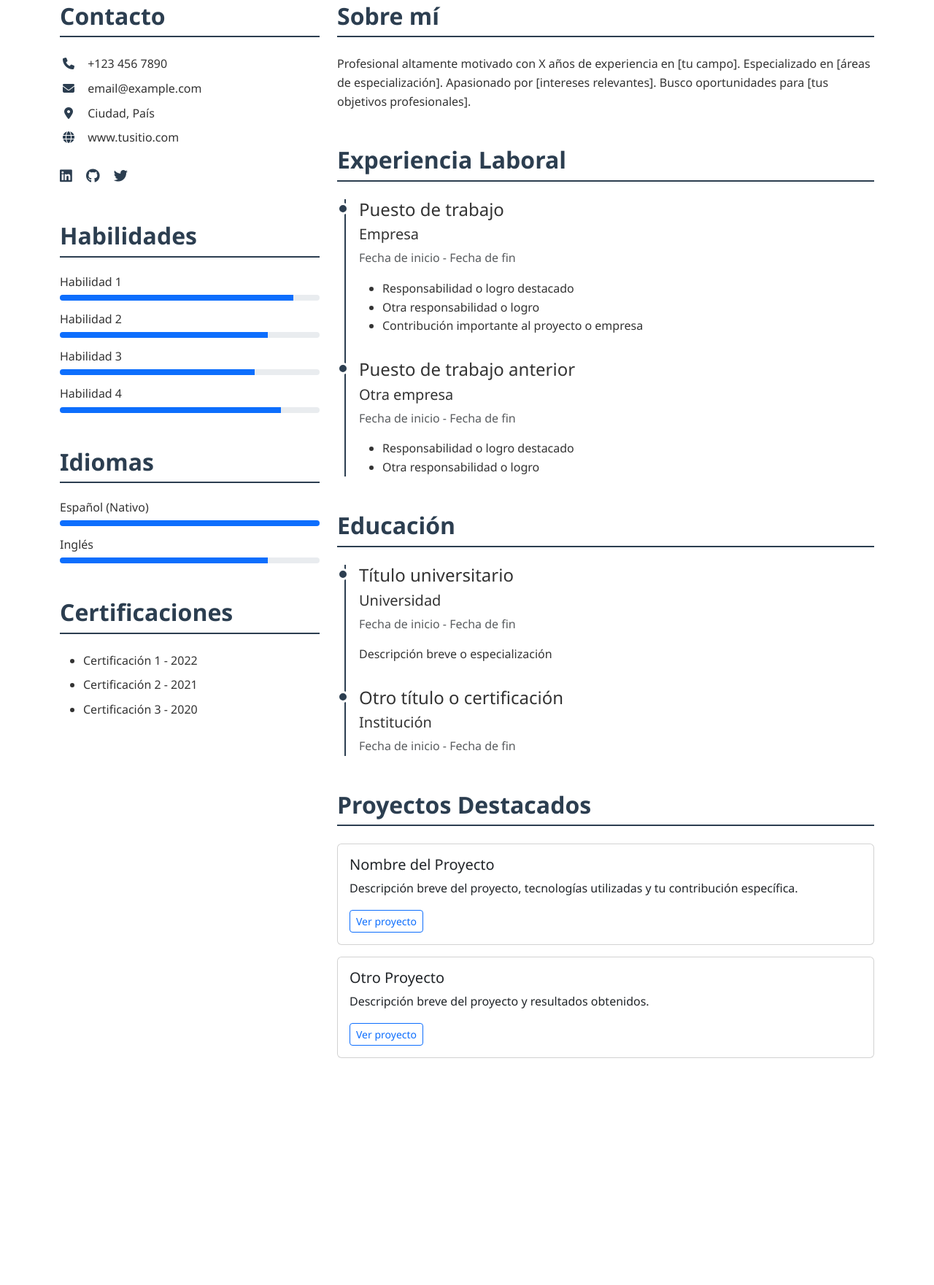
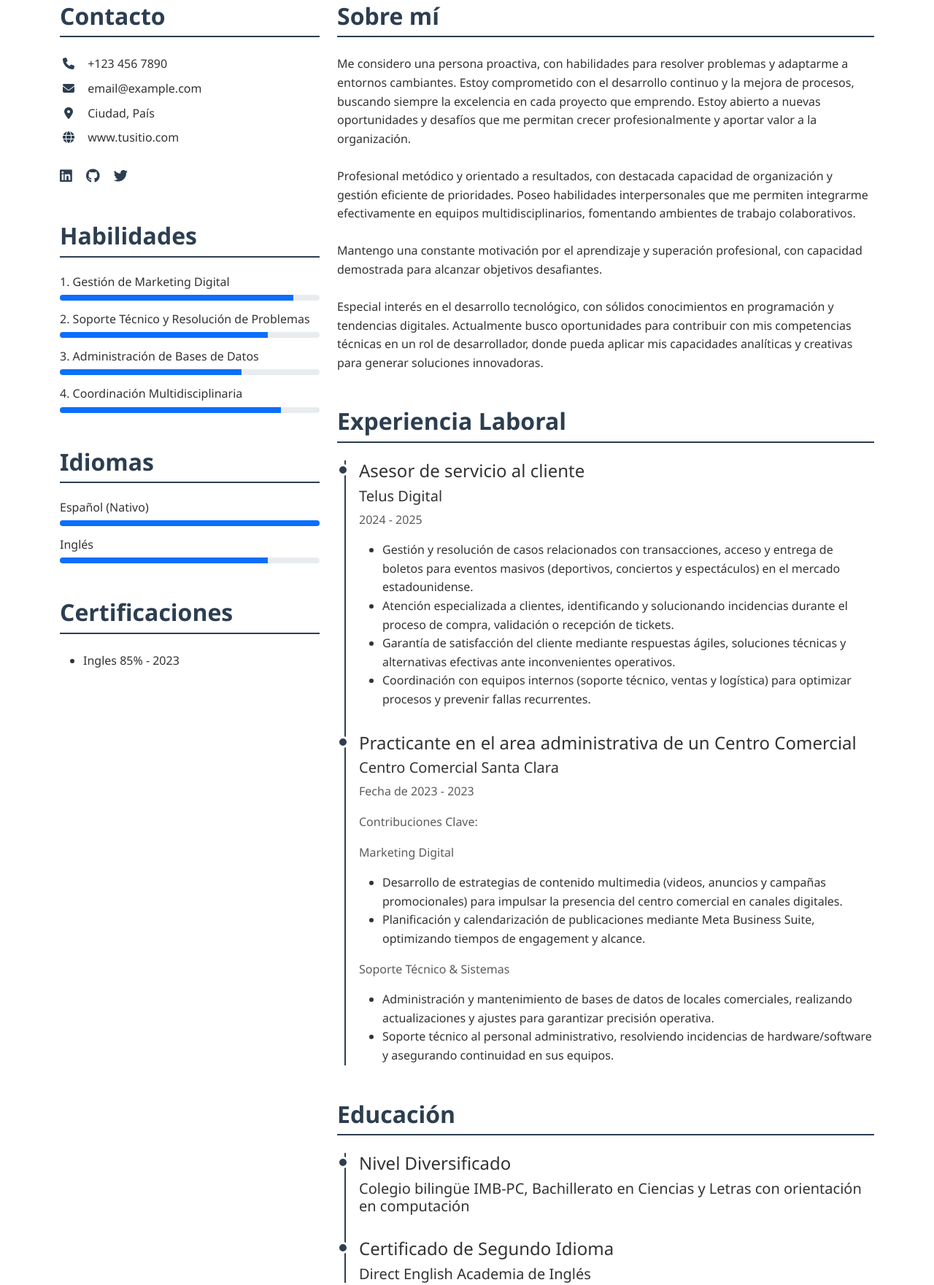
Before and after one commit to N1WDE/n1wde.github.io, a plain HTML site: page index.html in a window 1280 px wide. Shown: the part 363-2124 px from the top of the page at 73% size. Before the commit the page ends 1861 px from the top, so only its background shows below. Drawn offline with nearby package versions, Linux system fonts and the light colour scheme.

Commit message:
Actulización final con el CV completo

```diff
--- a/index.html
+++ b/index.html
@@ -85,7 +85,7 @@
     <!-- Encabezado -->
     <header class="header text-center">
         <div class="container">
-            <img src="https://via.placeholder.com/150" alt="Foto de perfil" class="profile-img mb-3">
+            <img src="img/IMG_9402.JPG" alt="Foto de perfil" class="profile-img mb-3">
             <h1>Edwin Granados</h1>
             <p class="lead">Estudiante universitario</p>
         </div>
@@ -115,25 +115,25 @@
                 <section class="mb-5">
                     <h2 class="section-title">Habilidades</h2>
                     <div class="skill-item">
-                        <h6>Habilidad 1</h6>
+                        <h6>1. Gestión de Marketing Digital</h6>
                         <div class="progress">
                             <div class="progress-bar" role="progressbar" style="width: 90%"></div>
                         </div>
                     </div>
                     <div class="skill-item">
-                        <h6>Habilidad 2</h6>
+                        <h6>2. Soporte Técnico y Resolución de Problemas</h6>
                         <div class="progress">
                             <div class="progress-bar" role="progressbar" style="width: 80%"></div>
                         </div>
                     </div>
                     <div class="skill-item">
-                        <h6>Habilidad 3</h6>
+                        <h6>3. Administración de Bases de Datos</h6>
                         <div class="progress">
-                            <div class="progress-bar" role="progressbar" style="width: 75%"></div>
+                            <div class="progress-bar" role="progressbar" style="width: 70%"></div>
                         </div>
                     </div>
                     <div class="skill-item">
-                        <h6>Habilidad 4</h6>
+                        <h6>4. Coordinación Multidisciplinaria</h6>
                         <div class="progress">
                             <div class="progress-bar" role="progressbar" style="width: 85%"></div>
                         </div>
@@ -161,9 +161,7 @@
                 <section class="mb-5">
                     <h2 class="section-title">Certificaciones</h2>
                     <ul>
-                        <li class="mb-2">Certificación 1 - 2022</li>
-                        <li class="mb-2">Certificación 2 - 2021</li>
-                        <li class="mb-2">Certificación 3 - 2020</li>
+                        <li class="mb-2">Ingles 85% - 2023</li>
                     </ul>
                 </section>
             </div>
@@ -173,7 +171,17 @@
                 <!-- Sobre mí -->
                 <section class="mb-5">
                     <h2 class="section-title">Sobre mí</h2>
-                    <p>Profesional altamente motivado con X años de experiencia en [tu campo]. Especializado en [áreas de especialización]. Apasionado por [intereses relevantes]. Busco oportunidades para [tus objetivos profesionales].</p>
+                    <p>
+                        Me considero una persona proactiva, con habilidades para resolver problemas y adaptarme a entornos cambiantes. Estoy comprometido con el desarrollo continuo y la mejora de procesos, buscando siempre la excelencia en cada proyecto que emprendo.
+                        Estoy abierto a nuevas oportunidades y desafíos que me permitan crecer profesionalmente y aportar valor a la organización.
+                        <br><br>
+                        Profesional metódico y orientado a resultados, con destacada capacidad de organización y gestión eficiente de prioridades.
+                        Poseo habilidades interpersonales que me permiten integrarme efectivamente en equipos multidisciplinarios, fomentando ambientes de trabajo colaborativos.
+                        <br><br>
+                        Mantengo una constante motivación por el aprendizaje y superación profesional, con capacidad demostrada para alcanzar objetivos desafiantes.
+                        <br><br>
+                        Especial interés en el desarrollo tecnológico, con sólidos conocimientos en programación y tendencias digitales. Actualmente busco oportunidades para contribuir con mis competencias técnicas en un rol de desarrollador, donde pueda aplicar mis capacidades analíticas y creativas para generar soluciones innovadoras.
+                    </p>
                 </section>
 
                 <!-- Experiencia laboral -->
@@ -181,22 +189,32 @@
                     <h2 class="section-title">Experiencia Laboral</h2>
                     <div class="timeline">
                         <div class="timeline-item">
-                            <h4>Puesto de trabajo</h4>
-                            <h5>Empresa</h5>
-                            <p class="text-muted">Fecha de inicio - Fecha de fin</p>
+                            <h4>Asesor de servicio al cliente</h4>
+                            <h5>Telus Digital</h5>
+                            <p class="text-muted">2024 - 2025</p>
                             <ul>
-                                <li>Responsabilidad o logro destacado</li>
-                                <li>Otra responsabilidad o logro</li>
-                                <li>Contribución importante al proyecto o empresa</li>
+                                <li>Gestión y resolución de casos relacionados con transacciones, acceso y entrega de boletos para eventos masivos (deportivos, conciertos y espectáculos) en el mercado estadounidense.
+                                </li>
+                                <li>Atención especializada a clientes, identificando y solucionando incidencias durante el proceso de compra, validación o recepción de tickets.</li>
+                                <li>Garantía de satisfacción del cliente mediante respuestas ágiles, soluciones técnicas y alternativas efectivas ante inconvenientes operativos.</li>
+                                <li>Coordinación con equipos internos (soporte técnico, ventas y logística) para optimizar procesos y prevenir fallas recurrentes.                                </li>
                             </ul>
                         </div>
                         <div class="timeline-item">
-                            <h4>Puesto de trabajo anterior</h4>
-                            <h5>Otra empresa</h5>
-                            <p class="text-muted">Fecha de inicio - Fecha de fin</p>
+                            <h4>Practicante en el area administrativa de un Centro Comercial</h4>
+                            <h5>Centro Comercial Santa Clara</h5>
+                            <p class="text-muted">Fecha de 2023 - 2023</p>
+                            <p class="text-muted">Contribuciones Clave:</p>
+                            <p class="text-muted">Marketing Digital</p>
                             <ul>
-                                <li>Responsabilidad o logro destacado</li>
-                                <li>Otra responsabilidad o logro</li>
+                                <li>Desarrollo de estrategias de contenido multimedia (videos, anuncios y campañas promocionales) para impulsar la presencia del centro comercial en canales digitales.</li>
+                                <li>Planificación y calendarización de publicaciones mediante Meta Business Suite, optimizando tiempos de engagement y alcance.</li>
+                            </ul>
+                            <p class="text-muted">Soporte Técnico & Sistemas</p>
+                            <ul>
+                                <li>Administración y mantenimiento de bases de datos de locales comerciales, realizando actualizaciones y ajustes para garantizar precisión operativa.                                </li>
+                                <li>Soporte técnico al personal administrativo, resolviendo incidencias de hardware/software y asegurando continuidad en sus equipos.
+                                </li>
                             </ul>
                         </div>
                     </div>
@@ -207,15 +225,12 @@
                     <h2 class="section-title">Educación</h2>
                     <div class="timeline">
                         <div class="timeline-item">
-                            <h4>Título universitario</h4>
-                            <h5>Universidad</h5>
-                            <p class="text-muted">Fecha de inicio - Fecha de fin</p>
-                            <p>Descripción breve o especialización</p>
+                            <h4>Nivel Diversificado</h4>
+                            <h5>Colegio bilingüe IMB-PC, Bachillerato en Ciencias y Letras con orientación en computación</h5>
                         </div>
                         <div class="timeline-item">
-                            <h4>Otro título o certificación</h4>
-                            <h5>Institución</h5>
-                            <p class="text-muted">Fecha de inicio - Fecha de fin</p>
+                            <h4>Certificado de Segundo Idioma</h4>
+                            <h5>Direct English Academia de Inglés</h5>
                         </div>
                     </div>
                 </section>
@@ -225,16 +240,9 @@
                     <h2 class="section-title">Proyectos Destacados</h2>
                     <div class="card mb-3">
                         <div class="card-body">
-                            <h5 class="card-title">Nombre del Proyecto</h5>
-                            <p class="card-text">Descripción breve del proyecto, tecnologías utilizadas y tu contribución específica.</p>
-                            <a href="#" class="btn btn-outline-primary btn-sm">Ver proyecto</a>
-                        </div>
-                    </div>
-                    <div class="card mb-3">
-                        <div class="card-body">
-                            <h5 class="card-title">Otro Proyecto</h5>
-                            <p class="card-text">Descripción breve del proyecto y resultados obtenidos.</p>
-                            <a href="#" class="btn btn-outline-primary btn-sm">Ver proyecto</a>
+                            <h5 class="card-title">Sistema de Gestión de Productos en PHP</h5>
+                            <p class="card-text">DEste proyecto es una aplicación web desarrollada en PHP que permite gestionar productos en una tienda, con un sistema de autenticación y control de acceso basado en roles. Los usuarios pueden iniciar sesión y acceder a diferentes funcionalidades según su rol: administrador o usuario normal.                            </p>
+                            <a href="https://github.com/N1WDE/Actividad-4---Fundamentos-de-construccion-de-software.git" class="btn btn-outline-primary btn-sm">Ver proyecto</a>
                         </div>
                     </div>
                 </section>
```
Also changed, not shown: 1 other file.
